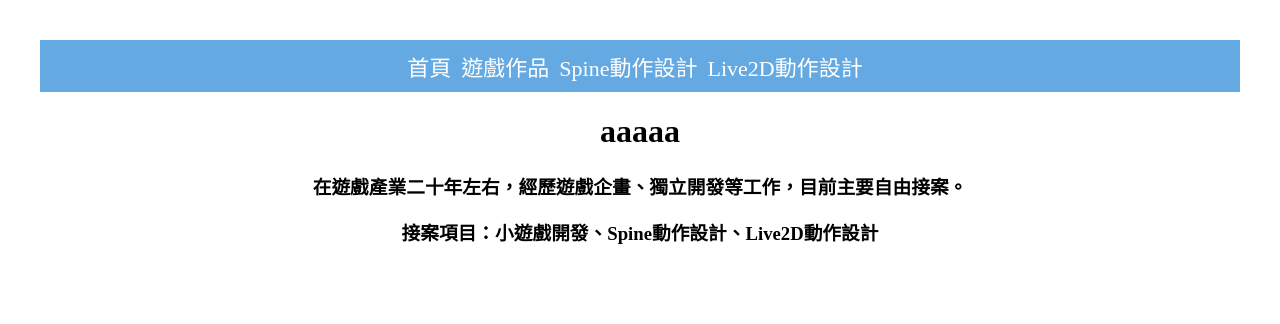
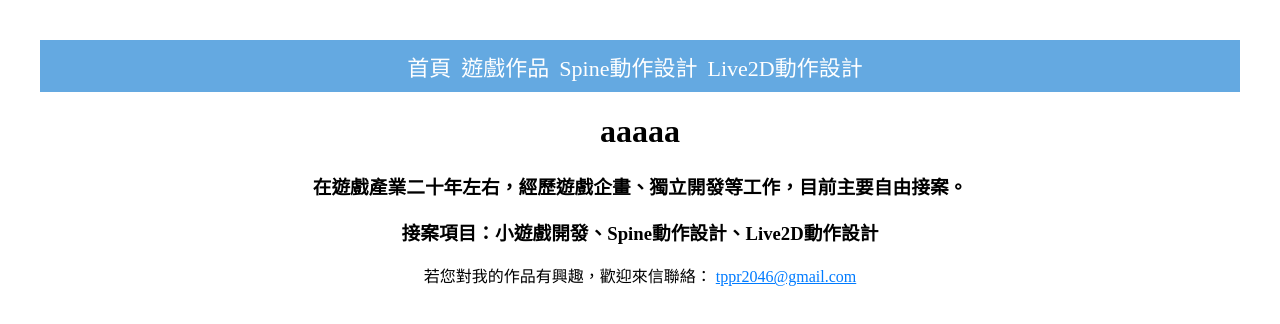
Before and after one commit to tppr2046/portfolio, a React (Vite) app: page / in a window 1280 px wide. Shown: the top 324 px of the page. Built offline with nearby package versions, Linux system fonts and the light colour scheme.

Commit message:
加入email

```diff
--- a/src/pages/Home.jsx
+++ b/src/pages/Home.jsx
@@ -4,7 +4,16 @@ export default function Home() {
       <h1>aaaaa</h1>
       <h3>在遊戲產業二十年左右，經歷遊戲企畫、獨立開發等工作，目前主要自由接案。</h3>
       <h3>接案項目：小遊戲開發、Spine動作設計、Live2D動作設計</h3>
+      <p>
+        若您對我的作品有興趣，歡迎來信聯絡：{' '}
+        <a href="mailto:tppr2046@gmail.com" style={{ color: '#007bff' }}>
+          tppr2046@gmail.com
+        </a>
+      </p>
+
     </main>
+
+
   );
 
 
```
